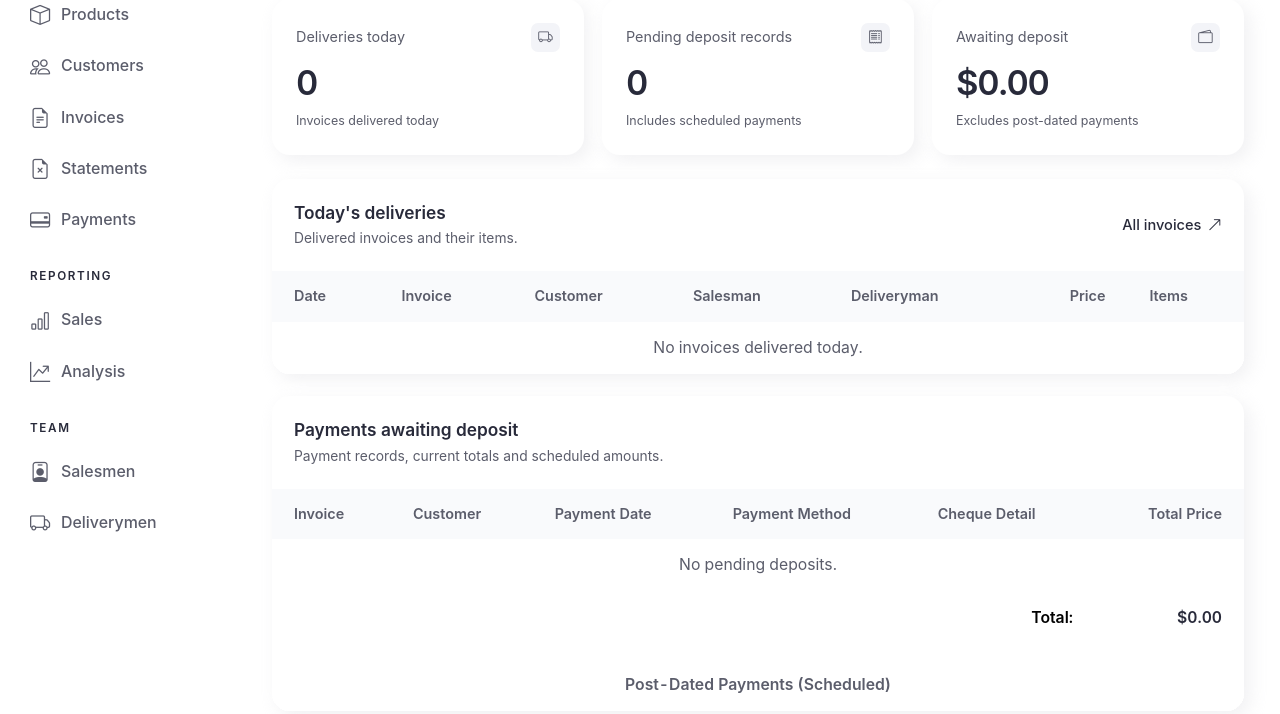
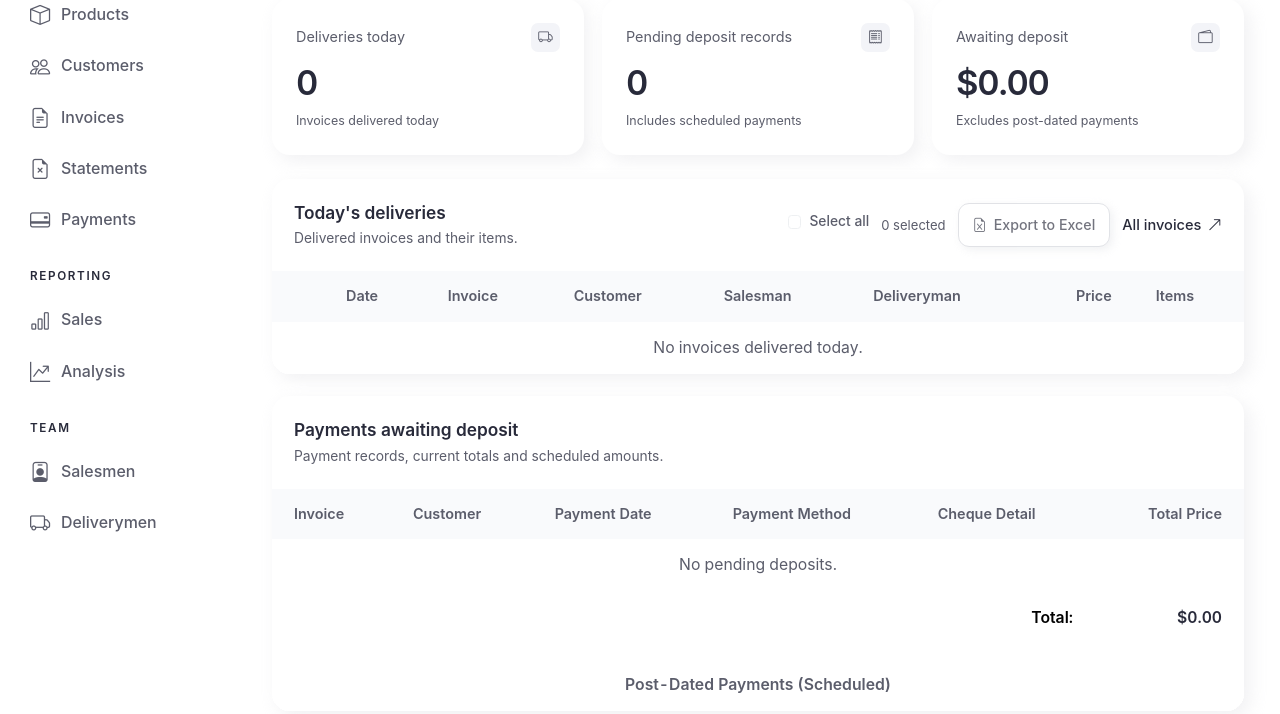
Before and after one commit to mfcc168/Lafarge-ERP-System, a Django app: page / in a window 1280 px wide. Shown: the part 234-948 px from the top of the page. Run offline with Django 5.2, Linux system fonts and the light colour scheme; the visitor is signed in with stand-in values (Sample User, id 1); data that the repository does not hold is empty; some libraries are stand-ins or nearby versions.

Commit message:
Add selectable Excel export for today's deliveries

```diff
--- a/lafarge/invoice/templates/invoice/home.html
+++ b/lafarge/invoice/templates/invoice/home.html
@@ -7,9 +7,30 @@
 
 {% block content %}
 <div class="metrics-grid"><div class="metric-card"><div class="metric-top"><span>Deliveries today</span><i class="bi bi-truck" aria-hidden="true"></i></div><strong>{{ invoices_today|length }}</strong><small>Invoices delivered today</small></div><div class="metric-card"><div class="metric-top"><span>Pending deposit records</span><i class="bi bi-receipt" aria-hidden="true"></i></div><strong>{{ pending_deposits|length }}</strong><small>Includes scheduled payments</small></div><div class="metric-card"><div class="metric-top"><span>Awaiting deposit</span><i class="bi bi-wallet2" aria-hidden="true"></i></div><strong>${{ total_pending_deposit|currency }}</strong><small>Excludes post-dated payments</small></div></div>
-<div class="page-stack"><section class="data-panel"><div class="panel-toolbar"><div><h2>Today's deliveries</h2><p>Delivered invoices and their items.</p></div><a class="row-action" href="{% url 'invoice_list' %}">All invoices <i class="bi bi-arrow-up-right" aria-hidden="true"></i></a></div><div class="table-responsive" tabindex="0" role="region" aria-label="Today's deliveries"><table class="table align-middle">
+<div class="page-stack">
+    <form id="delivery-export-form" action="{% url 'export_today_deliveries' %}" method="get">
+        <section class="data-panel">
+            <div class="panel-toolbar">
+                <div><h2>Today's deliveries</h2><p>Delivered invoices and their items.</p></div>
+                <div class="delivery-export-actions">
+                    <label class="delivery-select-all" for="select-all-deliveries">
+                        <input id="select-all-deliveries" type="checkbox" class="form-check-input"
+                               {% if invoices_today %}checked{% else %}disabled{% endif %}>
+                        <span>Select all</span>
+                    </label>
+                    <span id="delivery-selection-count" class="panel-label" aria-live="polite">{{ invoices_today|length }} selected</span>
+                    <button id="export-deliveries" type="submit" class="btn btn-outline-primary"
+                            {% if not invoices_today %}disabled{% endif %}>
+                        <i class="bi bi-file-earmark-excel" aria-hidden="true"></i> Export to Excel
+                    </button>
+                    <a class="row-action" href="{% url 'invoice_list' %}">All invoices <i class="bi bi-arrow-up-right" aria-hidden="true"></i></a>
+                </div>
+            </div>
+            <div class="table-responsive" tabindex="0" role="region" aria-label="Today's deliveries">
+                <table class="table align-middle delivery-export-table">
                     <thead class="bg-light text-dark">
                     <tr>
+                        <th scope="col" class="delivery-selection-cell"><span class="visually-hidden">Export</span></th>
                         <th>Date</th>
                         <th>Invoice</th>
                         <th>Customer</th>
@@ -24,6 +45,13 @@
                     <tr class="{% cycle 'table-row-light' 'table-row-dark' %}"
                         data-href="{% url 'invoice_detail' invoice.number %}"
                         style="cursor: pointer;">
+                        <td class="delivery-selection-cell">
+                            <label class="delivery-row-select">
+                                <input type="checkbox" name="invoice_ids" value="{{ invoice.id }}" checked
+                                       class="form-check-input delivery-checkbox"
+                                       aria-label="Select invoice #{{ invoice.number }} for export">
+                            </label>
+                        </td>
                         <td class="text-nowrap">{{ invoice.delivery_date }}</td>
                         <td>
                             <a href="{% url 'invoice_detail' invoice.number %}"
@@ -45,12 +73,16 @@
                     </tr>
                     {% empty %}
                     <tr>
-                        <td colspan="7" class="text-center text-muted">No invoices delivered today.</td>
+                        <td colspan="8" class="text-center text-muted">No invoices delivered today.</td>
                     </tr>
                     {% endfor %}
                     </tbody>
 
-                </table></div></section><section class="data-panel"><div class="panel-toolbar"><div><h2>Payments awaiting deposit</h2><p>Payment records, current totals and scheduled amounts.</p></div></div><div class="table-responsive" tabindex="0" role="region" aria-label="Payments awaiting deposit"><table class="table align-middle">
+                </table>
+            </div>
+        </section>
+    </form>
+    <section class="data-panel"><div class="panel-toolbar"><div><h2>Payments awaiting deposit</h2><p>Payment records, current totals and scheduled amounts.</p></div></div><div class="table-responsive" tabindex="0" role="region" aria-label="Payments awaiting deposit"><table class="table align-middle">
                     <thead class="bg-light text-dark">
                     <tr>
                         <th>Invoice</th>
@@ -125,8 +157,33 @@
                 </table></div></section></div>
 <script>
 document.addEventListener("DOMContentLoaded", function () {
+    const form = document.getElementById("delivery-export-form");
+    const selectAll = document.getElementById("select-all-deliveries");
+    const checkboxes = Array.from(form.querySelectorAll(".delivery-checkbox"));
+    const exportButton = document.getElementById("export-deliveries");
+    const selectionCount = document.getElementById("delivery-selection-count");
+
+    function updateSelection() {
+        const selected = checkboxes.filter(checkbox => checkbox.checked).length;
+        selectAll.checked = checkboxes.length > 0 && selected === checkboxes.length;
+        selectAll.indeterminate = selected > 0 && selected < checkboxes.length;
+        exportButton.disabled = selected === 0;
+        selectionCount.textContent = `${selected} selected`;
+    }
+
+    selectAll.addEventListener("change", function () {
+        checkboxes.forEach(checkbox => { checkbox.checked = selectAll.checked; });
+        updateSelection();
+    });
+    checkboxes.forEach(checkbox => checkbox.addEventListener("change", updateSelection));
+    form.addEventListener("submit", function (event) {
+        if (!checkboxes.some(checkbox => checkbox.checked)) event.preventDefault();
+    });
+    updateSelection();
+
     document.querySelectorAll("tr[data-href]").forEach(row => {
-        row.addEventListener("click", function () {
+        row.addEventListener("click", function (event) {
+            if (event.target.closest("a, button, input, label")) return;
             window.location.href = this.getAttribute("data-href");
         });
     });
--- a/lafarge/invoice/urls.py
+++ b/lafarge/invoice/urls.py
@@ -9,7 +9,7 @@ from .views.customer_page_views import (
     CustomerListView, customer_detail,
     customers_with_unpaid_invoices, unpaid_invoices_by_customer, unpaid_invoices_by_month_detail, copy_previous_order
 )
-from .views.home_page_views import home, sales_data, product_insights_data
+from .views.home_page_views import home, sales_data, product_insights_data, export_today_deliveries
 from .views.invoice_page_views import InvoiceListView, invoice_detail, monthly_preview, monthly_report
 from .views.pdf_download_views import (
     download_delivery_note_pdf, download_invoice_legacy_pdf,
@@ -92,6 +92,7 @@ urlpatterns = [
 
     # Home
     path('', home, name='home'),
+    path('deliveries/today/export/', export_today_deliveries, name='export_today_deliveries'),
     path('sales-data/', sales_data, name='sales_data'),
     path('product_insights/', product_insights_data, name='product_insights'),
 ]
--- a/lafarge/invoice/views/home_page_views.py
+++ b/lafarge/invoice/views/home_page_views.py
@@ -7,15 +7,84 @@ from datetime import datetime
 from django.contrib.admin.views.decorators import staff_member_required
 from django.db.models import Sum
 from django.db.models.functions import ExtractMonth, ExtractYear
-from django.http import JsonResponse
+from django.http import HttpResponse, HttpResponseBadRequest, JsonResponse
 from django.shortcuts import render
 from django.utils.timezone import localdate
 from django.utils.timezone import make_aware
 from django.utils.timezone import now
+from django.views.decorators.http import require_GET
+from openpyxl import Workbook
+from openpyxl.styles import Alignment, Font, PatternFill
 
 from ..models import Invoice
 
 logger = logging.getLogger(__name__)
+
+
+def _delivery_invoices(delivery_date):
+    return Invoice.objects.filter(delivery_date=delivery_date).select_related(
+        'customer', 'salesman', 'deliveryman',
+    ).prefetch_related('invoiceitem_set__product').order_by('pk')
+
+
+def _delivery_items(invoice):
+    """Use the same product names and quantities in the table and export."""
+    grouped_items = defaultdict(list)
+    for item in invoice.invoiceitem_set.all():
+        if item.product:
+            clean_name = re.sub(r"\s*\(Lot\s*no\.?:?\s*[A-Za-z0-9-]+\)", "", item.product.name)
+            grouped_items[clean_name].append(str(item.quantity))
+    return [f"{name} ({' + '.join(quantities)})" for name, quantities in grouped_items.items()]
+
+
+@staff_member_required
+@require_GET
+def export_today_deliveries(request):
+    """Export selected deliveries with one row per displayed item."""
+    raw_ids = request.GET.getlist('invoice_ids')
+    if not raw_ids:
+        return HttpResponseBadRequest('Select at least one delivery to export.')
+    try:
+        invoice_ids = {int(value) for value in raw_ids}
+    except (TypeError, ValueError):
+        return HttpResponseBadRequest('Invalid delivery selection.')
+    if any(value <= 0 or value > 9223372036854775807 for value in invoice_ids):
+        return HttpResponseBadRequest('Invalid delivery selection.')
+
+    today = localdate()
+    invoices = list(_delivery_invoices(today).filter(pk__in=invoice_ids))
+    if not invoices:
+        return HttpResponseBadRequest('No selected deliveries are scheduled for today.')
+
+    workbook = Workbook()
+    sheet = workbook.active
+    sheet.title = "Today's deliveries"
+    sheet.append(['Customer', 'Address', 'Items'])
+    for cell in sheet[1]:
+        cell.font = Font(bold=True)
+        cell.fill = PatternFill(fill_type='solid', fgColor='F2F4F7')
+
+    for invoice in invoices:
+        # Keep a selected delivery even if it does not have any items yet.
+        for item in _delivery_items(invoice) or ['']:
+            sheet.append([str(invoice.customer), invoice.customer.address or '', item])
+            for cell in sheet[sheet.max_row]:
+                # Customer and product text must never become Excel formulas.
+                cell.data_type = 's'
+                cell.alignment = Alignment(vertical='top', wrap_text=True)
+
+    sheet.column_dimensions['A'].width = 36
+    sheet.column_dimensions['B'].width = 60
+    sheet.column_dimensions['C'].width = 60
+    sheet.freeze_panes = 'A2'
+    sheet.auto_filter.ref = sheet.dimensions
+
+    response = HttpResponse(
+        content_type='application/vnd.openxmlformats-officedocument.spreadsheetml.sheet',
+    )
+    response['Content-Disposition'] = f'attachment; filename="todays-deliveries-{today.isoformat()}.xlsx"'
+    workbook.save(response)
+    return response
 
 
 @staff_member_required
@@ -23,9 +92,7 @@ def home(request):
     """Dashboard view displaying today's invoices and pending deposits."""
     start_date = make_aware(datetime(2025, 3, 19))
     today = localdate()
-    invoices_today = Invoice.objects.filter(delivery_date=today).select_related(
-        'customer', 'salesman', 'deliveryman',
-    ).prefetch_related('invoiceitem_set__product')
+    invoices_today = _delivery_invoices(today)
 
     pending_deposits = Invoice.objects.filter(payment_date__isnull=False, deposit_date__isnull=True,
                                               payment_date__gte=start_date).select_related('customer')
@@ -65,20 +132,15 @@ def home(request):
 
     modified_invoices = []
     for invoice in invoices_today:
-        grouped_items = defaultdict(list)
-        for item in invoice.invoiceitem_set.all():
-            if item.product:
-                clean_name = re.sub(r"\s*\(Lot\s*no\.?:?\s*[A-Za-z0-9-]+\)", "", item.product.name)
-                grouped_items[clean_name].append(str(item.quantity))
-
         modified_invoices.append({
+            'id': invoice.pk,
             'delivery_date': invoice.delivery_date,
             'number': invoice.number,
             'customer': invoice.customer,
             'deliveryman': invoice.deliveryman,
             'salesman': invoice.salesman,
             'total_price': invoice.total_price,
-            'items': [f"{name} ({' + '.join(quantities)})" for name, quantities in grouped_items.items()]
+            'items': _delivery_items(invoice),
         })
 
     return render(request, 'invoice/home.html', {
--- a/lafarge/requirements.txt
+++ b/lafarge/requirements.txt
@@ -5,6 +5,7 @@ django-filter
 reportlab
 tablib
 tablib[xlsx]
+openpyxl
 djangorestframework
 django-cors-headers
 Fernet
--- a/lafarge/static/css/style.css
+++ b/lafarge/static/css/style.css
@@ -358,6 +358,46 @@
     width: 100%;
     flex-wrap: wrap;
     gap: 12px;
+}
+.delivery-export-actions {
+    display: flex;
+    align-items: center;
+    justify-content: flex-end;
+    flex-wrap: wrap;
+    gap: 12px;
+}
+.delivery-select-all,
+.delivery-row-select {
+    display: inline-flex;
+    align-items: center;
+    gap: 8px;
+    min-height: 32px;
+    margin: 0;
+    cursor: pointer;
+}
+.delivery-select-all {
+    color: var(--erp-muted);
+    font-size: 0.75rem;
+    white-space: nowrap;
+}
+.delivery-select-all input,
+.delivery-row-select input {
+    margin: 0;
+    cursor: pointer;
+}
+.erp-app .delivery-export-table .delivery-selection-cell {
+    min-width: 0;
+    width: 52px;
+}
+@media (max-width: 700px) {
+    .delivery-export-actions {
+        justify-content: flex-start;
+        width: 100%;
+    }
+    .delivery-select-all,
+    .delivery-row-select {
+        min-height: 44px;
+    }
 }
 .count-pill {
     display: inline-flex;
```
Also changed, not shown: lafarge/invoice/tests/test_delivery_export.py (added, +141 -0 lines).
